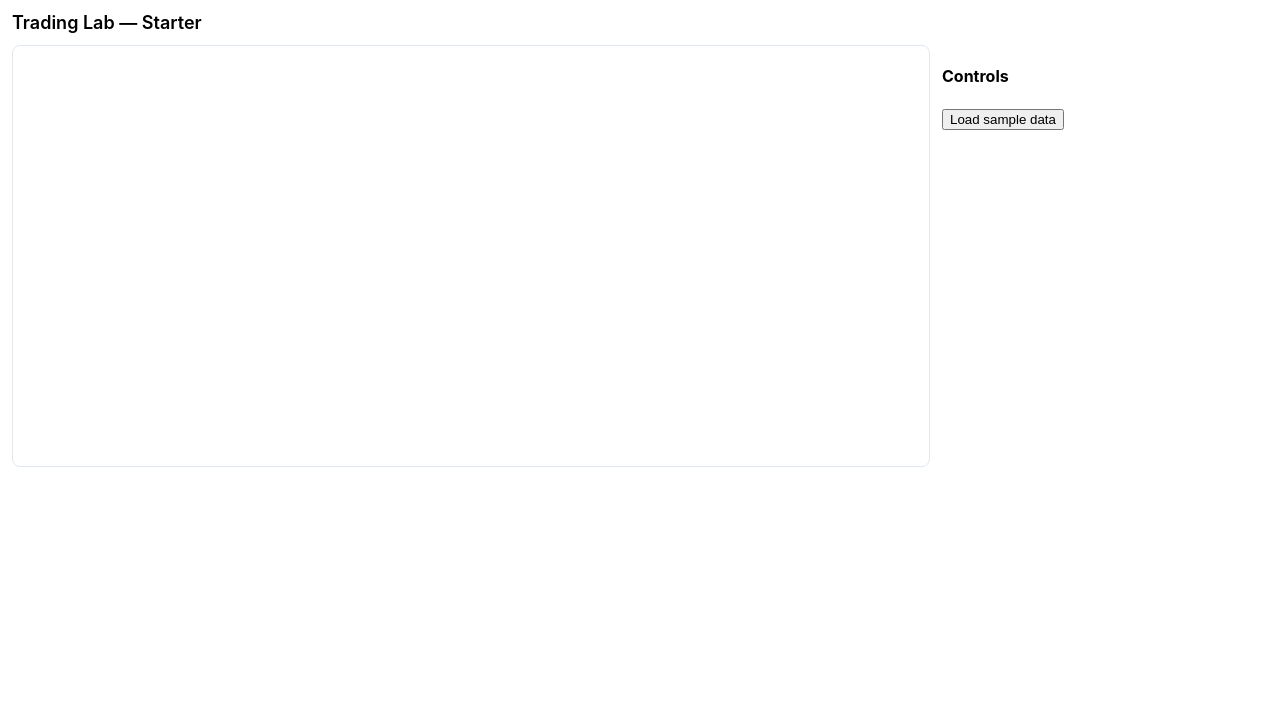
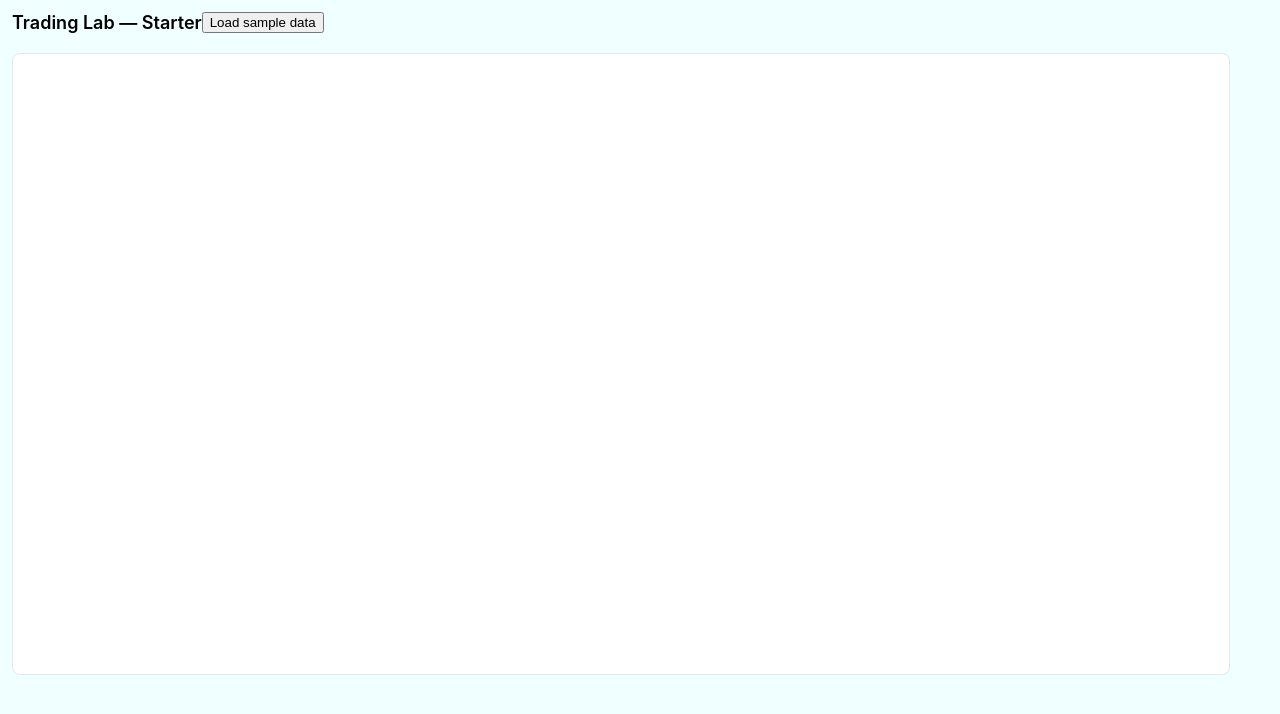
Before and after one commit to dyukovlad/trading-lab-starter, a website built with Vite: page index.html in a window 1280 px wide. Built offline with nearby package versions, Linux system fonts and the light colour scheme.

Commit message:
fix: update

```diff
--- a/src/styles.css
+++ b/src/styles.css
@@ -10,10 +10,16 @@ display:flex;
     flex-direction:column;
     gap:12px;
     padding:12px;
+    background-color: azure;
+}
+
+.header{
+    display: flex;
+    margin-bottom: 20px;
 }
 
 
-.header{
+.header_name{
     font-size:18px;
     font-weight:600;
 }
@@ -21,6 +27,7 @@ font-weight:600;
 
 .container{
     display:flex;
+    width: 100%;
     gap:12px;
 }
 
@@ -29,4 +36,5 @@ gap:12px;
     border:1px solid #e2e8f0;
     border-radius:8px;
     padding:8px;
+    background-color: white;
 }
--- a/src/ui/app.ts
+++ b/src/ui/app.ts
@@ -3,15 +3,15 @@ import { createChart } from './chart';
 
 const mountApp = (root: HTMLElement) => {
   root.innerHTML = `
-<div class="header">Trading Lab — Starter</div>
-    <div class="container">
-    <div class="canvasWrap"><canvas id="chart" width="900" height="400"></canvas></div>
-
     <div>
-        <h4>Controls</h4>
-        <button id="load">Load sample data</button>
+        <div class='header'>
+            <div class="header_name">Trading Lab — Starter</div>
+            <button id="load">Load sample data</button>
+        </div>
+        <div class="container">
+            <div class="canvasWrap"><canvas id="chart" width="1200" height="600"></canvas></div>
+        </div>
     </div>
-</div>
 `;
 
   const canvas = document.getElementById('chart') as HTMLCanvasElement;
```
Also changed, not shown: src/data/sample-data.json (+4 -4 lines). Lines whose indentation alone changed are shown as unchanged.
